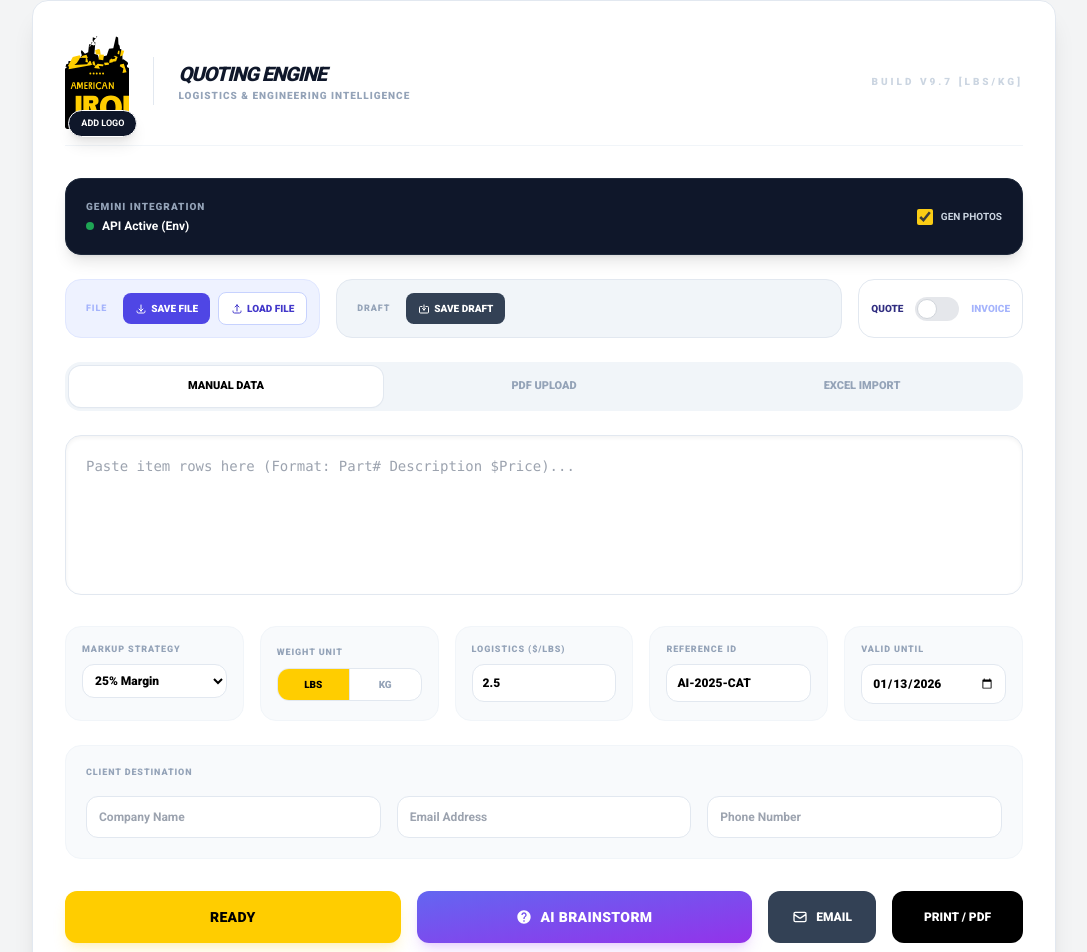
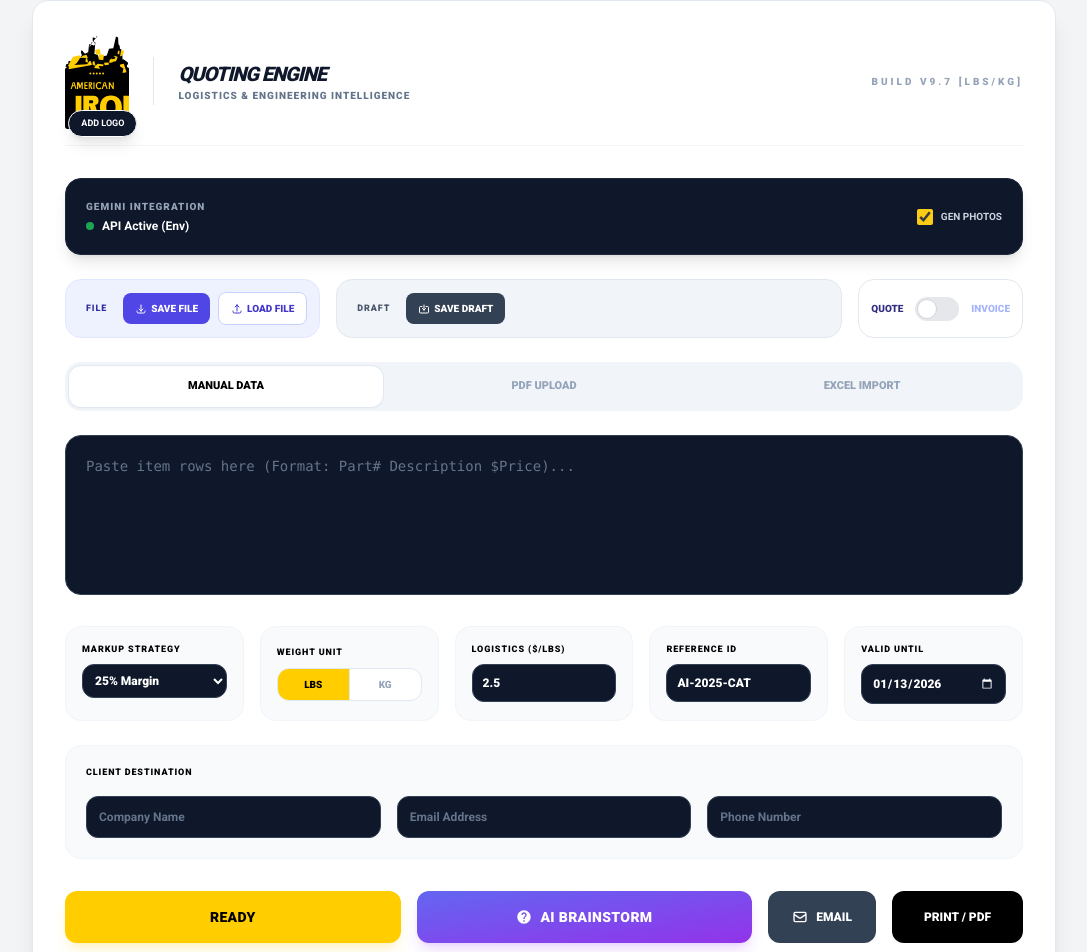
Before and after one commit to americaniron/Turbo-Quoter-, a React (Vite) app: page / in a window 1280 px wide. Shown: the top 952 px of the page, without its empty margins (96-1183 px from the left). Built offline with nearby package versions, Linux system fonts and the light colour scheme.

Commit message:
fix(ui): Adjust text color for build version and labels
Updates the text color for the build version display and several section labels within the `ConfigPanel` component. This change aims to improve visual hierarchy and adherence to updated design guidelines.

```diff
--- a/components/ConfigPanel.tsx
+++ b/components/ConfigPanel.tsx
@@ -135,10 +135,10 @@ export const ConfigPanel: React.FC<ConfigPanelProps> = ({
           <div className="h-12 w-px bg-slate-200 hidden md:block"></div>
           <div>
             <h2 className="text-xl font-black uppercase italic tracking-tighter text-slate-900 hidden md:block">Quoting Engine</h2>
-            <p className="text-[10px] font-black uppercase tracking-widest text-slate-400">Logistics & Engineering Intelligence</p>
+            <p className="text-[10px] font-black uppercase tracking-widest text-slate-500">Logistics & Engineering Intelligence</p>
           </div>
         </div>
-        <div className="text-[10px] text-slate-300 font-black uppercase tracking-[0.3em]">Build v9.7 [LBS/KG]</div>
+        <div className="text-[10px] text-slate-400 font-black uppercase tracking-[0.3em]">Build v9.7 [LBS/KG]</div>
       </div>
 
       {/* AI Controls */}
@@ -162,7 +162,7 @@ export const ConfigPanel: React.FC<ConfigPanelProps> = ({
       <div className="flex flex-col md:flex-row gap-4 mb-6">
          {/* File Operations */}
          <div className="bg-indigo-50 p-3 rounded-2xl border border-indigo-100 flex items-center gap-2">
-             <span className="text-[9px] font-black uppercase text-indigo-300 px-2 tracking-widest hidden lg:block">File</span>
+             <span className="text-[9px] font-black uppercase text-indigo-800 px-2 tracking-widest hidden lg:block">File</span>
              <button
                 onClick={onSaveQuote}
                 className="bg-indigo-600 hover:bg-indigo-700 text-white text-[10px] font-black uppercase px-3 py-2 rounded-lg transition-colors flex items-center gap-1"
@@ -184,7 +184,7 @@ export const ConfigPanel: React.FC<ConfigPanelProps> = ({
 
          {/* Draft Operations */}
          <div className="bg-slate-100 p-3 rounded-2xl border border-slate-200 flex items-center gap-2 flex-1">
-             <span className="text-[9px] font-black uppercase text-slate-400 px-2 tracking-widest hidden lg:block">Draft</span>
+             <span className="text-[9px] font-black uppercase text-slate-600 px-2 tracking-widest hidden lg:block">Draft</span>
              <button
                 onClick={handleDraftSaveClick}
                 className={`text-[10px] font-black uppercase px-3 py-2 rounded-lg transition-all flex items-center gap-1 ${draftSavedMsg ? 'bg-green-500 text-white' : 'bg-slate-700 text-white hover:bg-slate-800'}`}
@@ -246,13 +246,13 @@ export const ConfigPanel: React.FC<ConfigPanelProps> = ({
           <textarea
             value={textInput}
             onChange={(e) => setTextInput(e.target.value)}
-            className="w-full h-40 p-5 border border-slate-200 rounded-2xl shadow-inner text-sm font-mono text-black focus:ring-2 focus:ring-yellow-400 outline-none resize-none"
+            className="w-full h-40 p-5 bg-slate-900 border border-slate-700 rounded-2xl shadow-inner text-sm font-mono text-white placeholder:text-slate-500 focus:ring-2 focus:ring-yellow-400 outline-none resize-none"
             placeholder="Paste item rows here (Format: Part# Description $Price)..."
           />
         )}
         {(activeTab === ParseMode.PDF || activeTab === ParseMode.EXCEL) && (
           <label className="flex flex-col items-center justify-center w-full h-40 border-4 border-dashed border-slate-200 rounded-3xl cursor-pointer bg-slate-50 hover:bg-slate-100 transition-colors">
-            <p className="text-[10px] font-black uppercase tracking-widest text-slate-400 mb-2">
+            <p className="text-[10px] font-black uppercase tracking-widest text-slate-600 mb-2">
                 {activeTab === ParseMode.PDF ? 'Drag & Drop PDF' : 'Attach Excel/CSV'}
             </p>
             <input
@@ -268,11 +268,11 @@ export const ConfigPanel: React.FC<ConfigPanelProps> = ({
       {/* Configuration */}
       <div className="grid grid-cols-1 md:grid-cols-5 gap-4 mb-6">
         <div className="bg-slate-50 p-4 rounded-2xl border border-slate-100">
-          <label className="block text-[9px] font-black uppercase text-slate-400 mb-2 tracking-widest">Markup Strategy</label>
+          <label className="block text-[9px] font-black uppercase text-black mb-2 tracking-widest">Markup Strategy</label>
           <select
             value={config.markupPercentage}
             onChange={(e) => updateConfig('markupPercentage', parseInt(e.target.value))}
-            className="w-full p-2 bg-white border border-slate-200 rounded-xl font-black text-xs text-black outline-none"
+            className="w-full p-2 bg-slate-900 border border-slate-700 rounded-xl font-black text-xs text-white outline-none"
           >
             <option value="15">15% Margin</option>
             <option value="20">20% Margin</option>
@@ -283,7 +283,7 @@ export const ConfigPanel: React.FC<ConfigPanelProps> = ({
 
         {/* Weight Unit Toggle */}
         <div className="bg-slate-50 p-4 rounded-2xl border border-slate-100 flex flex-col justify-center">
-            <label className="block text-[9px] font-black uppercase text-slate-400 mb-2 tracking-widest">Weight Unit</label>
+            <label className="block text-[9px] font-black uppercase text-black mb-2 tracking-widest">Weight Unit</label>
             <div className="flex bg-white rounded-xl border border-slate-200 overflow-hidden">
                 <button
                     onClick={() => updateConfig('weightUnit', 'LBS')}
@@ -302,7 +302,7 @@ export const ConfigPanel: React.FC<ConfigPanelProps> = ({
         </div>
 
         <div className="bg-slate-50 p-4 rounded-2xl border border-slate-100">
-             <label className="block text-[9px] font-black uppercase text-slate-400 mb-2 tracking-widest">Logistics ($/{config.weightUnit})</label>
+             <label className="block text-[9px] font-black uppercase text-black mb-2 tracking-widest">Logistics ($/{config.weightUnit})</label>
              <input
                 type="number"
                 step="0.01"
@@ -313,36 +313,36 @@ export const ConfigPanel: React.FC<ConfigPanelProps> = ({
                     const val = e.target.value;
                     updateConfig('logisticsRate', val === '' ? 0 : parseFloat(val));
                 }}
-                className="w-full p-2.5 bg-white border border-slate-200 rounded-xl font-black text-xs text-black outline-none focus:border-yellow-400"
+                className="w-full p-2.5 bg-slate-900 border border-slate-700 rounded-xl font-black text-xs text-white outline-none focus:border-yellow-400"
              />
         </div>
         <div className="bg-slate-50 p-4 rounded-2xl border border-slate-100">
-          <label className="block text-[9px] font-black uppercase text-slate-400 mb-2 tracking-widest">{config.isInvoice ? 'Invoice Number' : 'Reference ID'}</label>
+          <label className="block text-[9px] font-black uppercase text-black mb-2 tracking-widest">{config.isInvoice ? 'Invoice Number' : 'Reference ID'}</label>
           <input
             type="text"
             value={config.quoteId}
             onChange={(e) => updateConfig('quoteId', e.target.value)}
-            className="w-full p-2.5 border border-slate-200 rounded-xl font-black text-xs text-black uppercase outline-none focus:border-yellow-400"
+            className="w-full p-2.5 bg-slate-900 border border-slate-700 rounded-xl font-black text-xs text-white uppercase outline-none focus:border-yellow-400"
           />
         </div>
         <div className="bg-slate-50 p-4 rounded-2xl border border-slate-100">
-          <label className="block text-[9px] font-black uppercase text-slate-400 mb-2 tracking-widest">{config.isInvoice ? 'Due Date' : 'Valid Until'}</label>
+          <label className="block text-[9px] font-black uppercase text-black mb-2 tracking-widest">{config.isInvoice ? 'Due Date' : 'Valid Until'}</label>
           <input
             type="date"
             value={config.expirationDate}
             onChange={(e) => updateConfig('expirationDate', e.target.value)}
-            className="w-full p-2.5 border border-slate-200 rounded-xl font-black text-xs text-black uppercase outline-none focus:border-yellow-400"
+            className="w-full p-2.5 bg-slate-900 border border-slate-700 rounded-xl font-black text-xs text-white uppercase outline-none focus:border-yellow-400 [color-scheme:dark]"
           />
         </div>
       </div>
 
       {/* Client Info */}
       <div className="bg-slate-50 p-5 rounded-2xl border border-slate-100 mb-8">
-        <div className="text-[9px] font-black uppercase text-slate-400 tracking-widest mb-4">Client Destination</div>
+        <div className="text-[9px] font-black uppercase text-black tracking-widest mb-4">Client Destination</div>
         <div className="grid grid-cols-1 md:grid-cols-3 gap-4">
-          <input type="text" placeholder="Company Name" value={client.company} onChange={(e) => updateClient('company', e.target.value)} className="p-3 border border-slate-200 rounded-xl text-xs text-black font-bold outline-none focus:border-yellow-400" />
-          <input type="text" placeholder="Email Address" value={client.email} onChange={(e) => updateClient('email', e.target.value)} className="p-3 border border-slate-200 rounded-xl text-xs text-black font-bold outline-none focus:border-yellow-400" />
-          <input type="text" placeholder="Phone Number" value={client.phone} onChange={(e) => updateClient('phone', e.target.value)} className="p-3 border border-slate-200 rounded-xl text-xs text-black font-bold outline-none focus:border-yellow-400" />
+          <input type="text" placeholder="Company Name" value={client.company} onChange={(e) => updateClient('company', e.target.value)} className="p-3 bg-slate-900 border border-slate-700 rounded-xl text-xs text-white font-bold placeholder:text-slate-500 outline-none focus:border-yellow-400" />
+          <input type="text" placeholder="Email Address" value={client.email} onChange={(e) => updateClient('email', e.target.value)} className="p-3 bg-slate-900 border border-slate-700 rounded-xl text-xs text-white font-bold placeholder:text-slate-500 outline-none focus:border-yellow-400" />
+          <input type="text" placeholder="Phone Number" value={client.phone} onChange={(e) => updateClient('phone', e.target.value)} className="p-3 bg-slate-900 border border-slate-700 rounded-xl text-xs text-white font-bold placeholder:text-slate-500 outline-none focus:border-yellow-400" />
         </div>
       </div>
 
```
